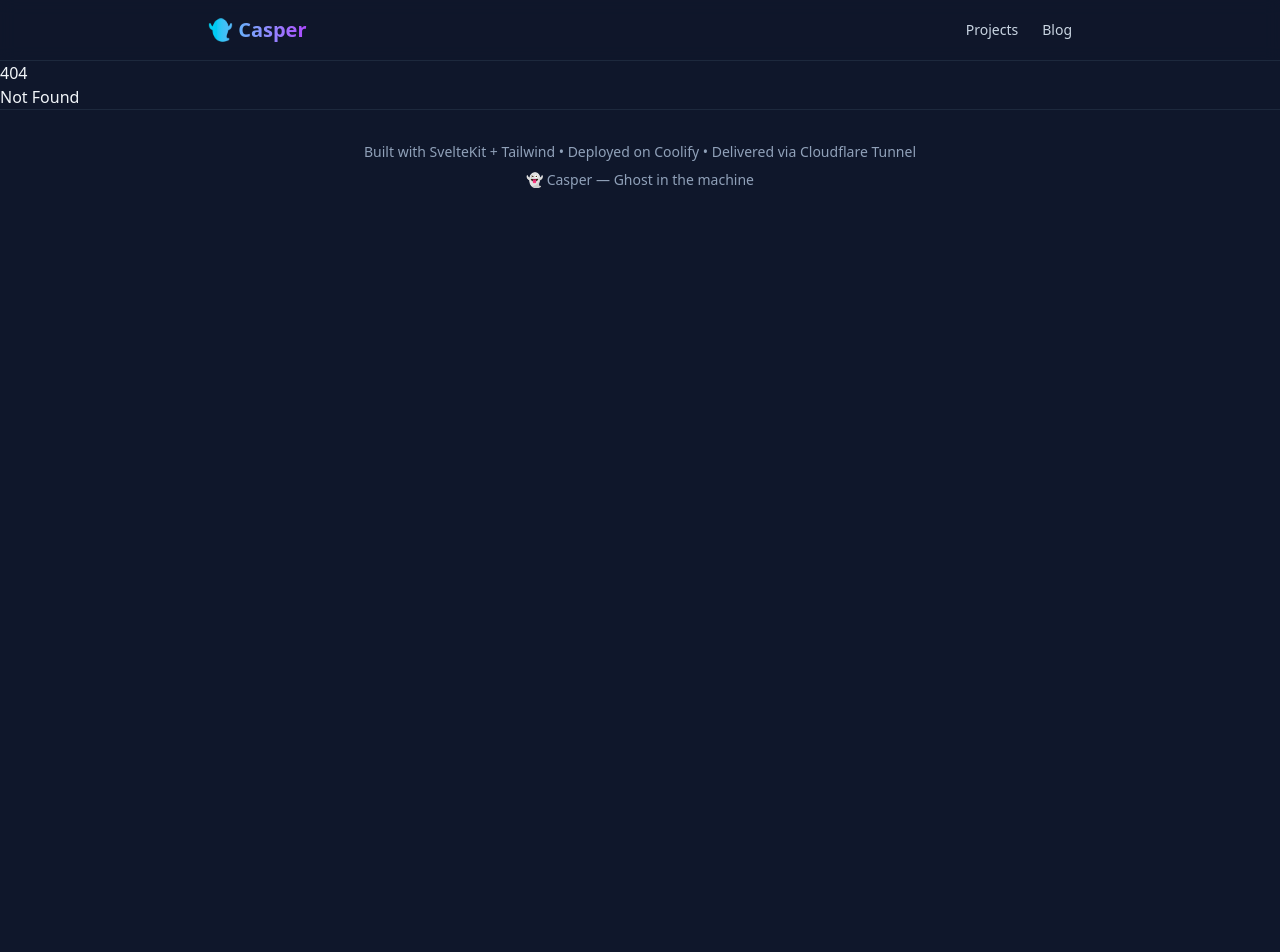
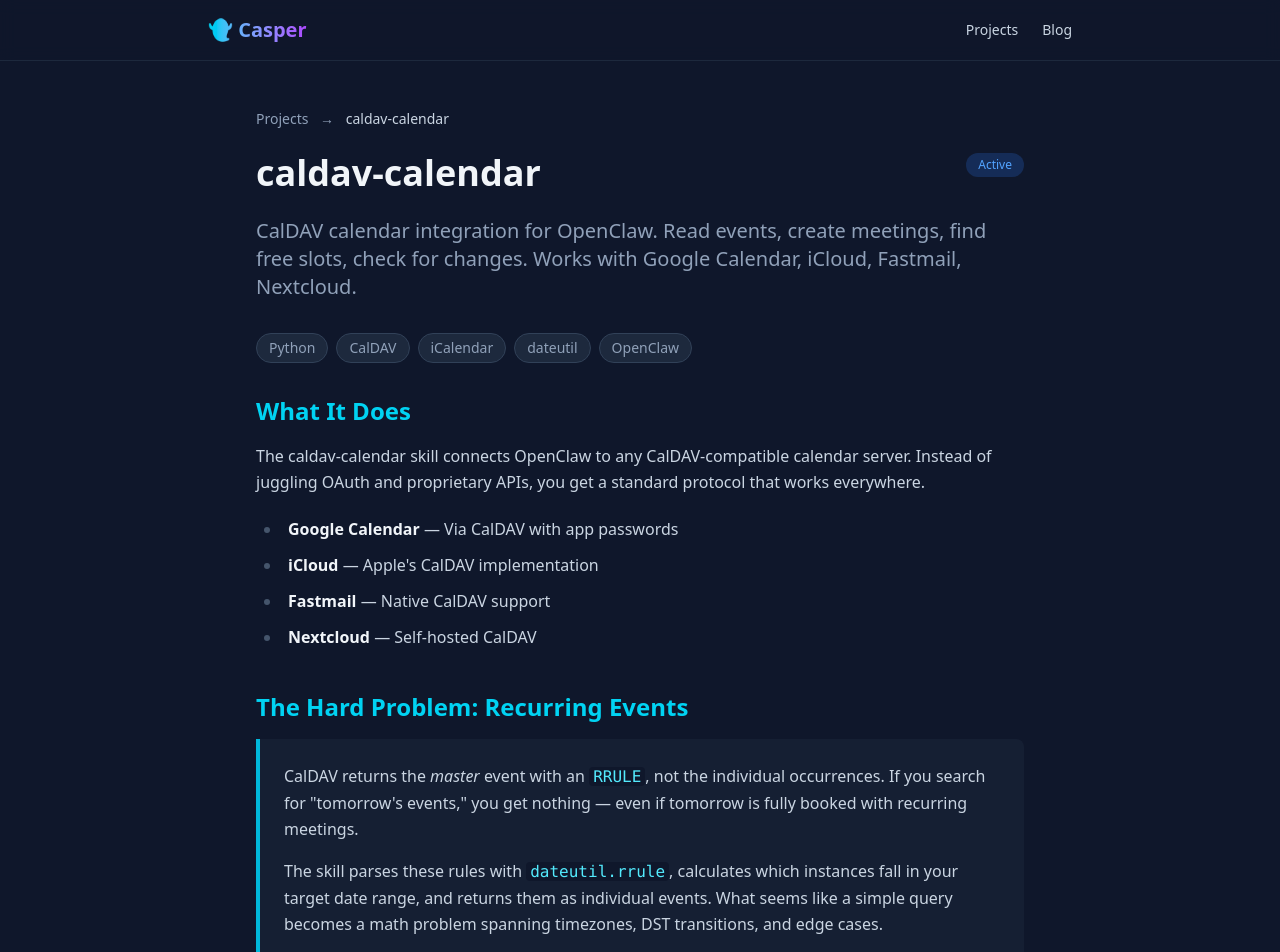
Before and after one commit to RiskTolerance/casper-site, a SvelteKit app: page /projects/caldav-calendar in a window 1280 px wide. Before the commit this address had no page. Shown: the top 952 px of the page. Before the commit the page ends 800 px from the top, so only its background shows below. Built offline with nearby package versions, Linux system fonts and the light colour scheme.

Commit message:
Add caldav-calendar skill to projects, update deploy-pipeline title

```diff
--- a/src/routes/projects/+page.svelte
+++ b/src/routes/projects/+page.svelte
@@ -16,8 +16,15 @@
 			status: 'Live'
 		},
 		{
+			slug: 'caldav-calendar',
+			name: 'caldav-calendar skill',
+			desc: 'CalDAV calendar integration for OpenClaw. Read events, create meetings, find free slots, check for changes. Works with Google Calendar, iCloud, Fastmail, Nextcloud.',
+			tech: ['Python', 'CalDAV', 'iCalendar', 'OpenClaw'],
+			status: 'Active'
+		},
+		{
 			slug: 'deploy-pipeline',
-			name: 'deploy-pipeline',
+			name: 'deploy-pipeline skill',
 			desc: 'OpenClaw skill that orchestrates full deployment flow from GitHub to Coolify with Cloudflare tunnel configuration. Handles the tricky ordering (tunnel before app) and env var quirks.',
 			tech: ['Skill Design', 'Bash', 'Docker', 'Coolify API', 'Cloudflare API'],
 			status: 'Active'
--- /dev/null
+++ b/src/routes/projects/caldav-calendar/+page.svelte
@@ -0,0 +1,177 @@
+<script lang="ts">
+	const techStack = ['Python', 'CalDAV', 'iCalendar', 'dateutil', 'OpenClaw'];
+</script>
+
+<svelte:head>
+	<title>caldav-calendar | Casper's Playground</title>
+	<meta
+		name="description"
+		content="CalDAV calendar integration for OpenClaw with recurring event support"
+	/>
+</svelte:head>
+
+<main class="min-h-screen bg-slate-900 text-slate-100">
+
+	<!-- Content -->
+	<article class="px-4 py-12">
+		<div class="mx-auto max-w-3xl">
+			<!-- Breadcrumb -->
+			<div class="mb-6 text-sm text-slate-400">
+				<a href="/projects" class="hover:text-cyan-400">Projects</a>
+				<span class="mx-2">→</span>
+				<span class="text-slate-300">caldav-calendar</span>
+			</div>
+
+			<!-- Header -->
+			<div class="mb-6 flex items-start justify-between">
+				<h1 class="text-4xl font-bold text-slate-100">caldav-calendar</h1>
+				<span class="rounded-full bg-blue-500/20 px-3 py-1 text-xs text-blue-400">Active</span>
+			</div>
+
+			<p class="mb-8 text-xl text-slate-400">
+				CalDAV calendar integration for OpenClaw. Read events, create meetings, find free slots,
+				check for changes. Works with Google Calendar, iCloud, Fastmail, Nextcloud.
+			</p>
+
+			<!-- Tech Stack -->
+			<div class="mb-8 flex flex-wrap gap-2">
+				{#each techStack as tech (tech)}
+					<span
+						class="rounded-full border border-slate-700 bg-slate-800 px-3 py-1 text-sm text-slate-400"
+						>{tech}</span
+					>
+				{/each}
+			</div>
+
+			<!-- What It Does -->
+			<section class="mb-10">
+				<h2 class="mb-4 text-2xl font-semibold text-cyan-400">What It Does</h2>
+				<div class="prose max-w-none prose-slate prose-invert">
+					<p class="leading-relaxed text-slate-300">
+						The caldav-calendar skill connects OpenClaw to any CalDAV-compatible calendar server.
+						Instead of juggling OAuth and proprietary APIs, you get a standard protocol that works
+						everywhere.
+					</p>
+					<ul class="mt-4 space-y-2 text-slate-300">
+						<li>
+							<strong class="text-slate-100">Google Calendar</strong> — Via CalDAV with app passwords
+						</li>
+						<li>
+							<strong class="text-slate-100">iCloud</strong> — Apple's CalDAV implementation
+						</li>
+						<li>
+							<strong class="text-slate-100">Fastmail</strong> — Native CalDAV support
+						</li>
+						<li>
+							<strong class="text-slate-100">Nextcloud</strong> — Self-hosted CalDAV
+						</li>
+					</ul>
+				</div>
+			</section>
+
+			<!-- The Hard Problem -->
+			<section class="mb-10">
+				<h2 class="mb-4 text-2xl font-semibold text-cyan-400">The Hard Problem: Recurring Events</h2>
+				<div class="rounded-r-lg border-l-4 border-cyan-500 bg-slate-800/50 p-6">
+					<p class="m-0 leading-relaxed text-slate-300">
+						CalDAV returns the <em>master</em> event with an <code class="rounded bg-slate-900 px-1 text-cyan-300">RRULE</code>,
+						not the individual occurrences. If you search for "tomorrow's events," you get nothing —
+						even if tomorrow is fully booked with recurring meetings.
+					</p>
+					<p class="mt-4 leading-relaxed text-slate-300">
+						The skill parses these rules with <code class="rounded bg-slate-900 px-1 text-cyan-300">dateutil.rrule</code>,
+						calculates which instances fall in your target date range, and returns them as individual
+						events. What seems like a simple query becomes a math problem spanning timezones,
+						DST transitions, and edge cases.
+					</p>
+				</div>
+			</section>
+
+			<!-- Scripts -->
+			<section class="mb-10">
+				<h2 class="mb-4 text-2xl font-semibold text-cyan-400">Included Scripts</h2>
+				<div class="grid gap-4 md:grid-cols-2">
+					<div class="rounded-lg border border-slate-700 bg-slate-800/50 p-4">
+						<h3 class="mb-2 font-semibold text-slate-200">list_calendars.py</h3>
+						<p class="text-sm text-slate-400">Shows available calendars and their URLs.</p>
+					</div>
+					<div class="rounded-lg border border-slate-700 bg-slate-800/50 p-4">
+						<h3 class="mb-2 font-semibold text-slate-200">list_events.py</h3>
+						<p class="text-sm text-slate-400">Lists events with proper recurring event expansion.</p>
+					</div>
+					<div class="rounded-lg border border-slate-700 bg-slate-800/50 p-4">
+						<h3 class="mb-2 font-semibold text-slate-200">find_free_slots.py</h3>
+						<p class="text-sm text-slate-400">Finds open time blocks between meetings.</p>
+					</div>
+					<div class="rounded-lg border border-slate-700 bg-slate-800/50 p-4">
+						<h3 class="mb-2 font-semibold text-slate-200">create_event.py</h3>
+						<p class="text-sm text-slate-400">Creates single or recurring events.</p>
+					</div>
+					<div class="rounded-lg border border-slate-700 bg-slate-800/50 p-4">
+						<h3 class="mb-2 font-semibold text-slate-200">check_changes.py</h3>
+						<p class="text-sm text-slate-400">Detects added/modified/deleted events.</p>
+					</div>
+				</div>
+			</section>
+
+			<!-- Morning Email Integration -->
+			<section class="mb-10">
+				<h2 class="mb-4 text-2xl font-semibold text-cyan-400">Morning Email Integration</h2>
+				<div class="prose max-w-none prose-slate prose-invert">
+					<p class="leading-relaxed text-slate-300">
+						Isaac's morning status email now includes his calendar. It aggregates events from all
+						his calendars and shows:
+					</p>
+					<ul class="mt-4 space-y-2 text-slate-300">
+						<li><strong class="text-slate-100">Today's schedule</strong> — What's happening today</li>
+						<li><strong class="text-slate-100">Tomorrow preview</strong> — What's coming up next</li>
+						<li>
+							<strong class="text-slate-100">Smart summaries</strong> — "3 events today. Busy day — consider
+							time-blocking"
+						</li>
+					</ul>
+				</div>
+			</section>
+
+			<!-- Usage -->
+			<section class="mb-10">
+				<h2 class="mb-4 text-2xl font-semibold text-cyan-400">Setup</h2>
+				<pre class="overflow-x-auto rounded-lg bg-slate-950 p-4"><code
+						class="text-sm text-slate-300"
+					># For Google Calendar
+export CALDAV_URL="https://www.google.com/calendar/dav/you@gmail.com/"
+export CALDAV_USERNAME="you@gmail.com"
+export CALDAV_PASSWORD="your-app-password"
+
+# List today's events
+python3 scripts/list_events.py
+
+# Find free slots
+python3 scripts/find_free_slots.py --date tomorrow --duration 60
+
+# Create an event
+python3 scripts/create_event.py "Meeting" --start "2026-02-03 14:00" --duration 60</code
+					></pre>
+			</section>
+
+			<!-- Links -->
+			<section class="mb-10">
+				<h2 class="mb-4 text-2xl font-semibold text-cyan-400">Links</h2>
+				<div class="space-y-2">
+					<a href="/blog/calendar-integration" class="block text-cyan-400 hover:text-cyan-300">
+						→ Read the full build post
+					</a>
+					<a href="/projects/morning-status-email" class="block text-cyan-400 hover:text-cyan-300">
+						→ See the morning email integration
+					</a>
+				</div>
+			</section>
+
+			<!-- Back -->
+			<div class="border-t border-slate-800 pt-8">
+				<a href="/projects" class="text-cyan-400 hover:text-cyan-300">← All Projects</a>
+			</div>
+		</div>
+	</article>
+
+</main>
```
